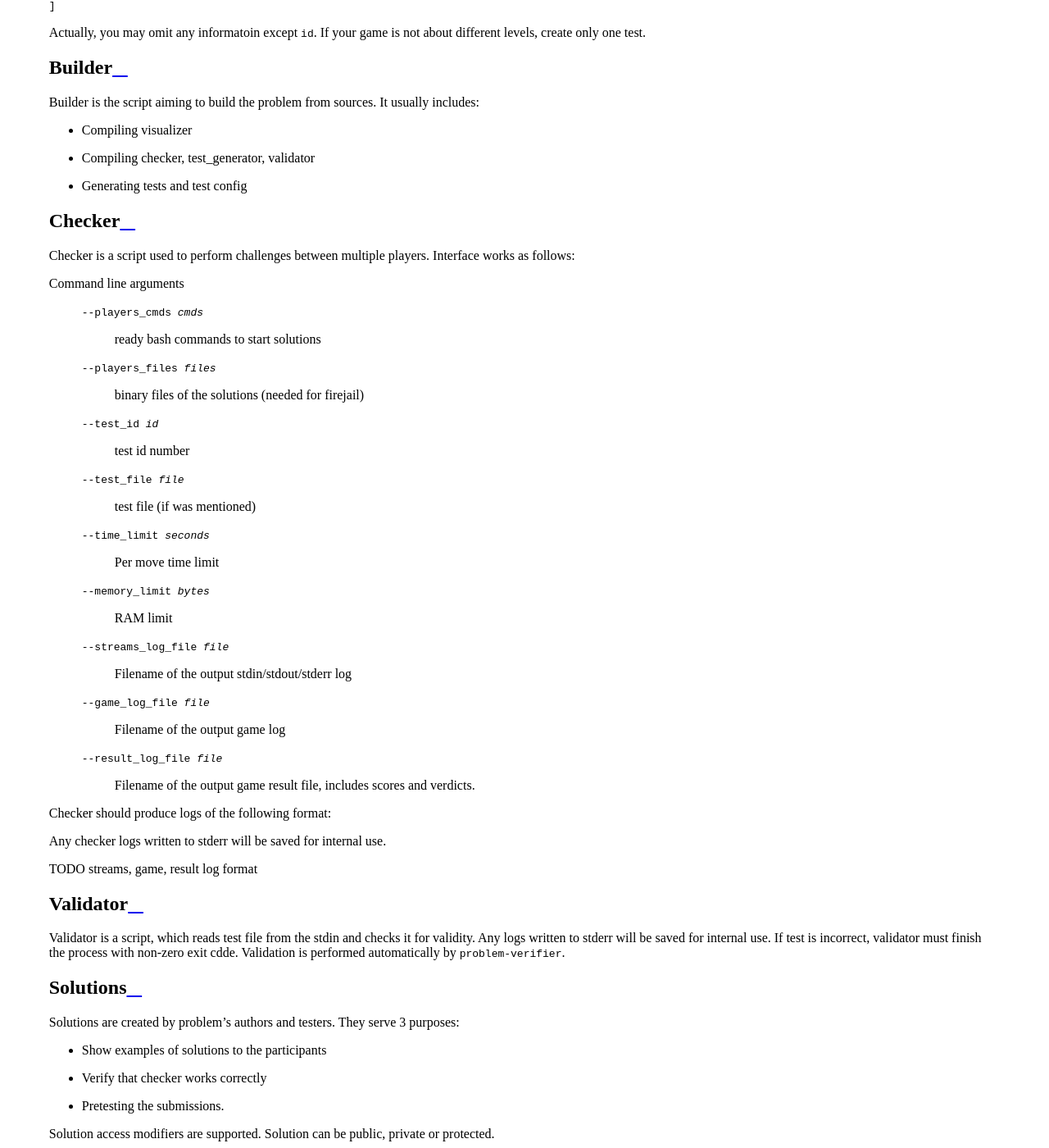
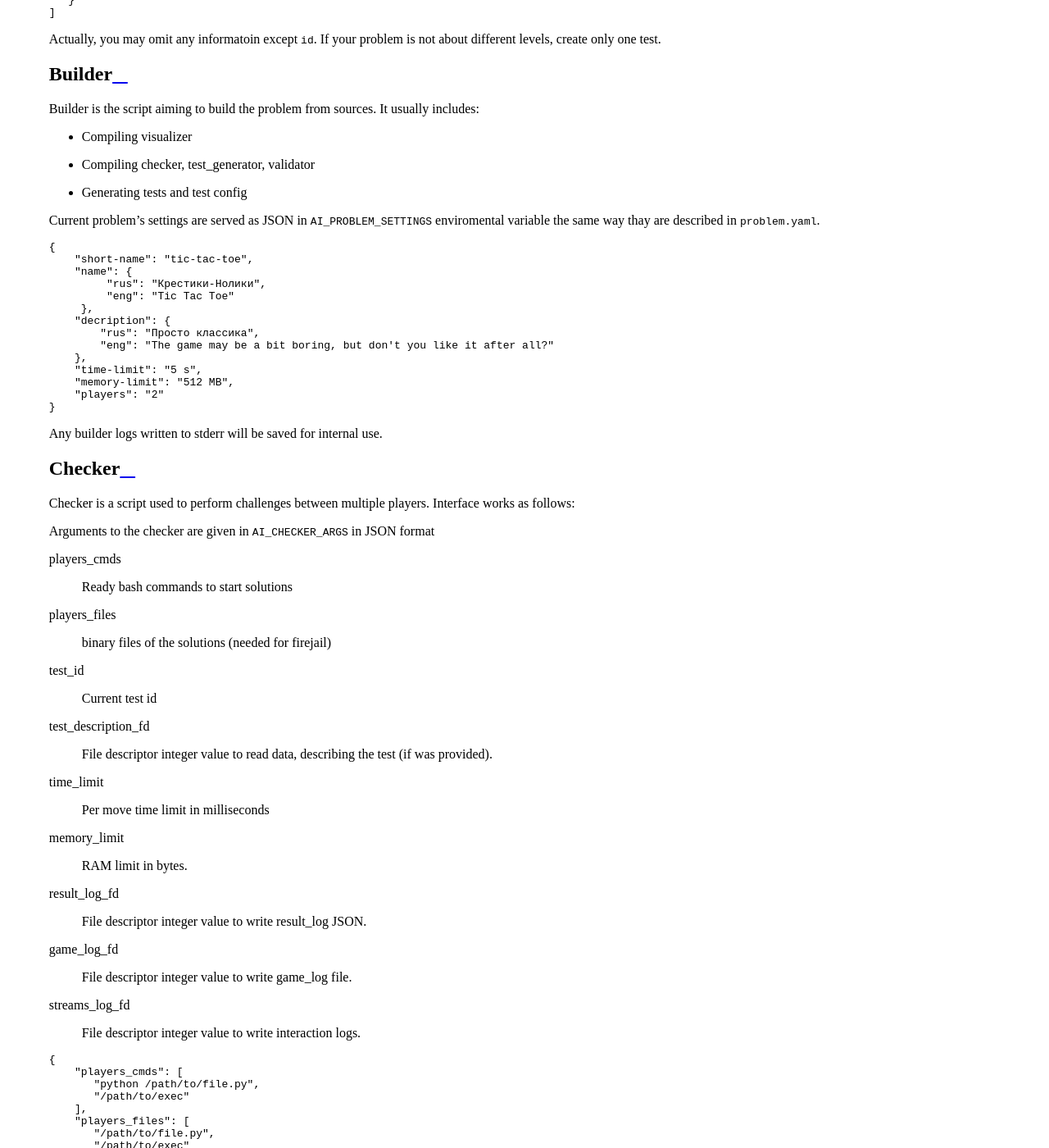
Before and after one commit to AIForces/AIForces, a Sphinx documentation site: the page built from docs/source/problemsetting.rst, in a window 1280 px wide and 1400 px high, scrolled down 9966 px. Shown: the whole window at 82% size. Built offline with Sphinx 7.4.7 and the Read the Docs theme 2.0.0, drawn with Linux system fonts in a browser that asks for light colours; pages that are not in the unit, such as notebooks, are missing from menus; some of the changed text lies outside the part shown.

Commit message:
Problemsetting is updated for the review

```diff
--- a/docs/source/problemsetting.rst
+++ b/docs/source/problemsetting.rst
@@ -167,6 +167,9 @@ General rules
 - All filenames must be in ASCII
 - All scripts will run in a firejail. Use only software you're allowed to. No internet access, no filesystem access outside the problem folder.
 - All the source files must not take more than 5 megabytes.
+- Use ISO-639-2_ Codes for the Representation of Names of Languages.
+
+.. _ISO-639-2: https://www.loc.gov/standards/iso639-2/php/code_list.php
 
 Availiable software
 ===================
@@ -174,9 +177,8 @@ Availiable software
 All your scripts will run in a firejail, which means you can't access any files outside your folder.
 It means that you should rely **only on software listed below**.
 
-If you don't have ``bin`` folder, it will be created and all software executable
-from the list will be copied there. Also, all the neccesarry folders will be added to
-``PATH`` for the current session. So you can use this software as usual.
+Also, all the neccesarry folders will be added to ``PATH`` for the current session.
+So you can use this software as usual.
 
 List of software
 
@@ -225,7 +227,9 @@ Below is the example of correct configuration file:
        rus: Крестики-Нолики
        eng: Tic Tac Toe
    # Brief description
-   decription: The game may be a bit boring, but don't you like it after all?
+   decription:
+      rus: Просто классика
+      eng: The game may be a bit boring, but don't you like it after all?
    # Per-move time limit
    time-limit: 5 s
    # RAM limit
@@ -344,12 +348,14 @@ description
 ^^^^^^^^^^^
    **Required: false**
 
-   Suggested brief description of the problem.
+   Suggested brief description of the problem (localized).
 
    Example
       .. code-block:: yaml
 
-         decription: The game may be a bit boring, but don't you like it after all?
+         decription:
+            rus: Просто классика
+            eng: The game may be a bit boring, but don't you like it after all?
 
 time-limit
 ^^^^^^^^^^
@@ -460,10 +466,9 @@ scripts
 
    Files of problem scripts.
 
-   (TODO addreference)
-   Builder is preparing the problem for working.
-   Validator script reads test file and strctly checks it validity. Read more.
-   Checker script starts runs challenges and produces logs. Read more.
+   :ref:`builder-label` is preparing the problem for working.
+   :ref:`validator-label` script reads test file and strctly checks it validity. Read more.
+   :ref:`checker-label` script starts runs challenges and produces logs. Read more.
 
    builder
       **Required: false**
@@ -487,9 +492,6 @@ visualizer
 
    Visualizer web page files, localized for several languages.
 
-   Use `ISO 639-2 <https://www.loc.gov/standards/iso639-2/php/code_list.php>`
-   Codes for the Representation of Names of Languages.
-
    Example
       .. code-block:: yaml
 
@@ -509,9 +511,6 @@ statements
 
    Statements of the problem, given in different formats and different languages.
 
-   Use `ISO 639-2 <https://www.loc.gov/standards/iso639-2/php/code_list.php>`
-   Codes for the Representation of Names of Languages.
-
    Example
       .. code-block:: yaml
 
@@ -566,8 +565,10 @@ looks like this JSON:
       }
    ]
 
-Actually, you may omit any informatoin except ``id``. If your game is not about different levels, create only one test.
+Actually, you may omit any informatoin except ``id``. If your problem is not about different levels, create only one test.
 
+
+.. _builder-label:
 
 Builder
 =======
@@ -578,44 +579,135 @@ Builder is the script aiming to build the problem from sources. It usually inclu
 - Compiling checker, test_generator, validator
 - Generating tests and test config
 
+Current problem's settings are served as JSON in ``AI_PROBLEM_SETTINGS`` enviromental
+variable the same way thay are described in ``problem.yaml``.
+
+.. code-block:: json
+
+   {
+       "short-name": "tic-tac-toe",
+       "name": {
+            "rus": "Крестики-Нолики",
+            "eng": "Tic Tac Toe"
+        },
+       "decription": {
+           "rus": "Просто классика",
+           "eng": "The game may be a bit boring, but don't you like it after all?"
+       },
+       "time-limit": "5 s",
+       "memory-limit": "512 MB",
+       "players": "2"
+   }
+
+Any builder logs written to stderr will be saved for internal use.
+
+.. _checker-label:
+
 Checker
 =======
 
 Checker is a script used to perform challenges between multiple players. Interface works as follows:
 
-Command line arguments
+Arguments to the checker are given in ``AI_CHECKER_ARGS`` in JSON format
 
-   --players_cmds cmds
-      ready bash commands to start solutions
-   --players_files files
-      binary files of the solutions (needed for firejail)
-   --test_id id
-      test id number
-   --test_file file
-      test file (if was mentioned)
-   --time_limit seconds
-      Per move time limit
-   --memory_limit bytes
-      RAM limit
-   --streams_log_file file
-      Filename of the output stdin/stdout/stderr log
-   --game_log_file file
-      Filename of the output game log
-   --result_log_file file
-      Filename of the output game result file, includes scores and verdicts.
+players_cmds
+   Ready bash commands to start solutions
+players_files
+   binary files of the solutions (needed for firejail)
+test_id
+   Current test id
+test_description_fd
+   File descriptor integer value to read data, describing the test (if was provided).
+time_limit
+   Per move time limit in milliseconds
+memory_limit
+   RAM limit in bytes.
+result_log_fd
+   File descriptor integer value to write result_log JSON.
+game_log_fd
+   File descriptor integer value to write game_log file.
+streams_log_fd
+   File descriptor integer value to write interaction logs.
 
-Checker should produce logs of the following format:
+.. code-block:: json
+
+   {
+       "players_cmds": [
+          "python /path/to/file.py",
+          "/path/to/exec"
+       ],
+       "players_files": [
+          "/path/to/file.py",
+          "/path/to/exec"
+       ],
+
+       "test_id": 1,
+       "test_description_fd": 3,
+       "time_limit": 1000,
+       "memory_limit": 536870912,
+       "result_log_fd": 4,
+       "game_log_fd": 5,
+       "streams_log_fd": 6
+   }
 
 Any checker logs written to stderr will be saved for internal use.
 
-TODO streams, game, result log format
+Streams log should have the following format. Integer numbers represent time moments (ticks):
+
+.. code-block:: json
+
+   [
+      {
+         "stdin": {
+            "0": "Stdin",
+            "3": "Followed stdin given after 3 tick."
+         },
+         "stdout": {
+            "0": "First response",
+            "3": "Last response"
+         },
+         "stderr": {
+            "0": "My debug output",
+            "3": "My last debug output"
+         }
+      },
+      {
+          "..." : "Same for all other players"
+      }
+   ]
+
+Result log should have the following format
+
+.. code-block:: json
+
+   [
+      {
+         "verdict": "OK",
+         "score": 500,
+         "comment": "solution worked OK"
+      },
+
+      {
+         "verdict": "TL",
+         "score": 200,
+         "comment": "solution experienced TLE on tick 678."
+      }
+
+      {
+          "..." : "Same for all other players"
+      }
+   ]
+
+Game log is designed in your way, make it easy to read by the visualizer.
+
+.. _validator-label:
 
 Validator
 =========
 
 Validator is a script, which reads test file from the stdin and checks it for validity.
 Any logs written to stderr will be saved for internal use. If test is incorrect, validator must finish the process
-with non-zero exit cdde. Validation is performed automatically by ``problem-verifier``.
+with non-zero exit code. Validation is performed automatically by ``problem-verifier``.
 
 .. _solutions-label:
 
@@ -649,12 +741,10 @@ Statements
 ==========
 
 Statements are usually written in LaTex and compiled into 3 diffeent formats(pdf, html, epub) for comfortable usage.
-You need to compile separate statements for each language. They must be compiled during ``build.sh``.
+You need to compile separate statements for each language. They should be compiled during ``build.sh`` or before the upload.
 
 Visualizator
 ============
 
-Visualizer is a webpage, which uses API (how? TODO) to download logs of the challenge and visualize the game in a
-convinient way.
-
-TODO
+Visualizer is a webpage, which uses Challenge API (TODO Addreference) to download logs of the challenge and visualize the game in a
+convinient way. It will embeded to an AIForces frontend using ``iframe``.
```
Also changed, not shown: other parts of docs/source/problemsetting.rst (+2 -2 lines).
